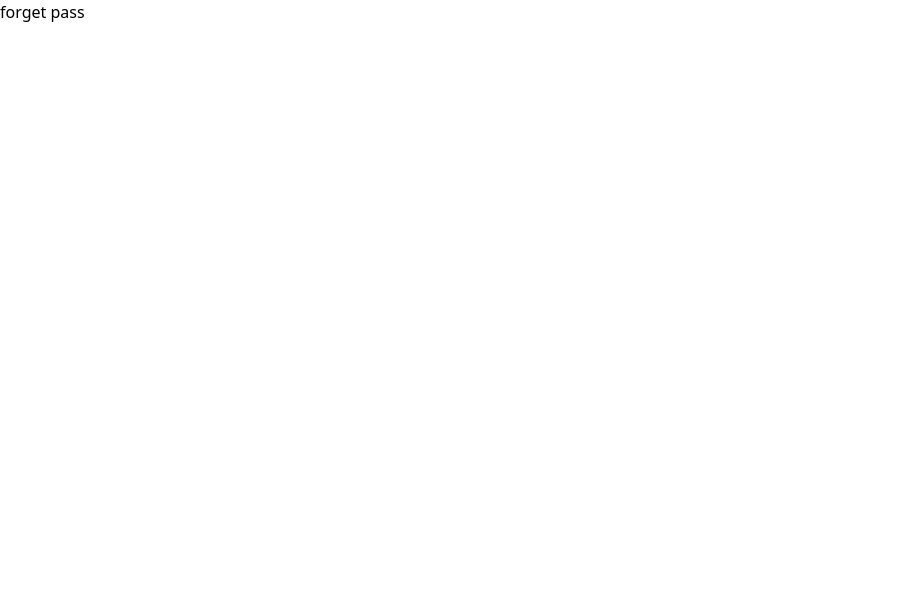
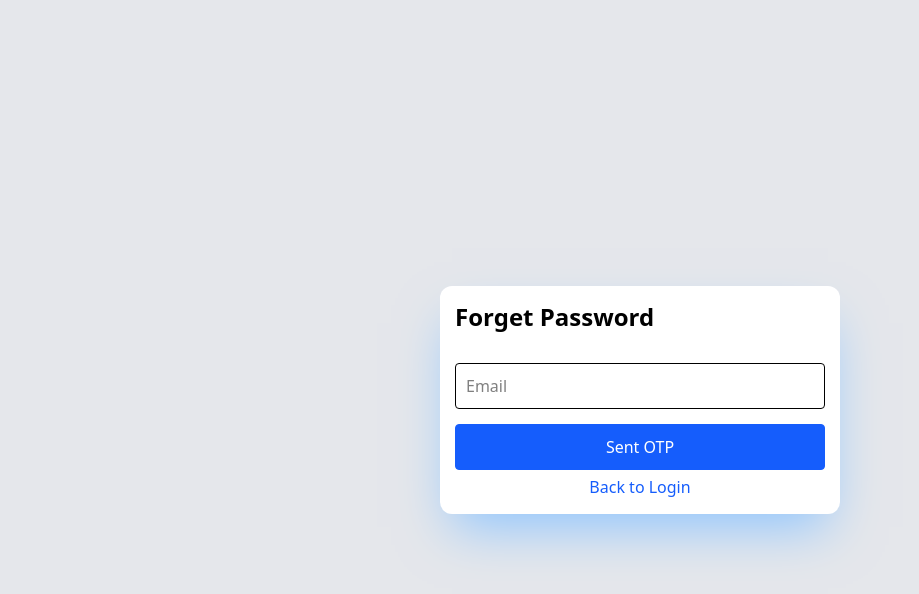
Before and after one commit to sandun89/crystal-beauty-clear-frontend, a React (Vite) app: page /forgetpass in a window 1280 px wide. Shown: the top 594 px of the page, without its empty margins (0-919 px from the left). Built offline with nearby package versions, Linux system fonts and the light colour scheme.

Commit message:
frontend updated for change password 🖋️🖋️

```diff
--- a/src/components/userInfo.jsx
+++ b/src/components/userInfo.jsx
@@ -44,7 +44,7 @@ export default function UserInfo() {
       </div>
 
       {userView && (
-        <div className="absolute top-[70px] right-[20px] p-[10px] text-primary shadow-2xl shadow-blue-400 border border-gray-400 w-[400px] h-auto rounded-xl bg-white">
+        <div className="absolute z-50 top-[70px] right-[20px] p-[10px] text-primary shadow-2xl shadow-blue-400 border border-gray-400 w-[400px] h-auto rounded-xl bg-white">
           <button onClick={()=>{setUserView(false)}} className="cursor-pointer absolute top-[-16px] right-[-16px] w-[32px] h-[32px] flex justify-center items-center font-bold border border-red-600 bg-red-600 text-white rounded-full hover:bg-red-200 hover:text-black">
             <MdClose />
           </button>
--- a/src/pages/client/forgetPassword.jsx
+++ b/src/pages/client/forgetPassword.jsx
@@ -1,5 +1,126 @@
-export default function ForgetPassword(){
-    return(
-        <h1>forget pass</h1>
-    );
+import { useState } from "react";
+import { Link, useNavigate } from "react-router-dom";
+import axios from "axios";
+import toast from "react-hot-toast";
+
+export default function ForgetPassword() {
+  const [email, setEmail] = useState("");
+  const [otp, setOtp] = useState("");
+  const [emailSent, setEmailSent] = useState(false);
+  const [password, setPassword] = useState("");
+  const [confirmPassword, setConfirmPassword] = useState("");
+  const navigate = useNavigate();
+
+  async function sendEmail() {
+    if (email) {
+      axios
+        .post(import.meta.env.VITE_BACKEND_URL + "/api/user/send_otp", {
+          email: email,
+        })
+        .then((response) => {
+          setEmailSent(true);
+          toast.success("Email Sent Successfully");
+        })
+        .catch((error) => {
+          toast.error("Something Went Wrong");
+        });
+    } else {
+      toast.error("Email is Required for Continue");
+    }
+  }
+
+  function changePassword() {
+    if(password === "") {
+      toast.error("Invalid Password");
+      return;
+    }
+
+    if (password !== confirmPassword) {
+      toast.error("Password Does not Match");
+      return;
+    }
+
+    axios.post(import.meta.env.VITE_BACKEND_URL + "/api/user/change_pass", {
+      email: email,
+      password: password,
+      otp: otp
+    }).then((resonse)=>{
+      toast.success("Password Changed Successfully");
+      navigate("/login");
+    }).catch((error)=>{
+      toast.error("Something Went Wrong");
+      window.location.reload();
+    })
+  }
+
+  return (
+    <div className="w-full h-screen bg-gray-200 flex flex-row justify-center items-center">
+      <div className="w-[400px] h-auto p-[15px] shadow-2xl shadow-blue-300 text-center rounded-xl bg-white">
+        {emailSent ? (
+          <div>
+            <h1 className="text-2xl text-start font-bold mb-[20px]">
+              Reset Password
+            </h1>
+            <input
+              onChange={(event) => {
+                setOtp(event.target.value);
+              }}
+              type="text"
+              className="w-full border rounded p-[10px] my-[10px]"
+              value={otp}
+              placeholder="OTP"
+            />
+            <input
+              onChange={(event) => {
+                setPassword(event.target.value);
+              }}
+              name="password"
+              type="password"
+              className="w-full border rounded p-[10px] my-[10px]"
+              value={password}
+              placeholder="New Password"
+            />
+            <input
+              onChange={(event) => {
+                setConfirmPassword(event.target.value);
+              }}
+              name="confirmPassword"
+              type="password"
+              className="w-full border rounded p-[10px] my-[10px]"
+              value={confirmPassword}
+              placeholder="Confirm Password"
+            />
+            <button onClick={changePassword} className="w-full my-[5px] p-[10px] rounded bg-green-600 border border-green-600 text-white cursor-pointer hover:bg-green-200 hover:text-black">
+              Reset Password
+            </button>
+          </div>
+        ) : (
+          <div>
+            <h1 className="text-2xl text-start font-bold mb-[20px]">
+              Forget Password
+            </h1>
+            <input
+              type="email"
+              name="email"
+              onChange={(event) => {
+                setEmail(event.target.value);
+              }}
+              value={email}
+              className="w-full border rounded p-[10px] my-[10px]"
+              placeholder="Email"
+            />
+            <button
+              onClick={sendEmail}
+              className="w-full my-[5px] p-[10px] rounded bg-blue-600 border border-blue-600 text-white cursor-pointer hover:bg-blue-200 hover:text-black"
+            >
+              Sent OTP
+            </button>
+          </div>
+        )}
+        <Link to="/login" className="text-blue-600 cursor-pointer">
+              Back to Login
+            </Link>
+      </div>
+    </div>
+  );
 }
```
